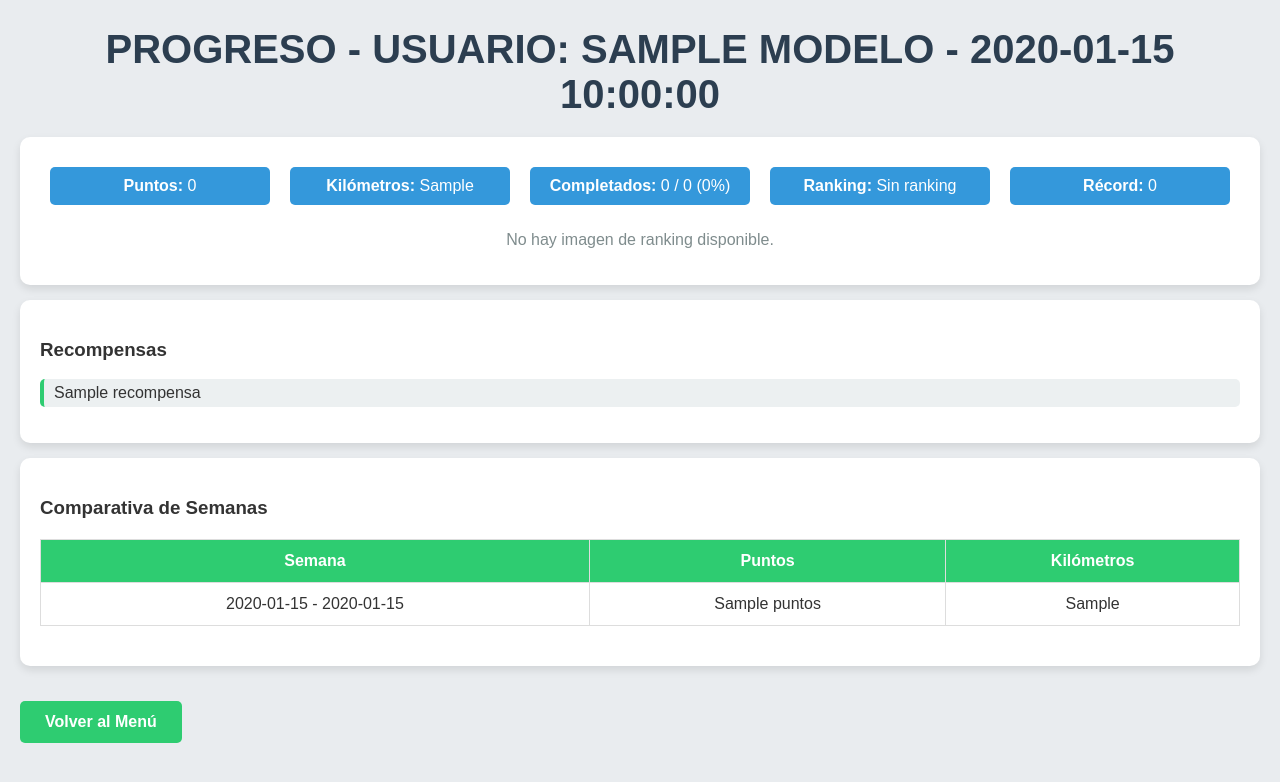
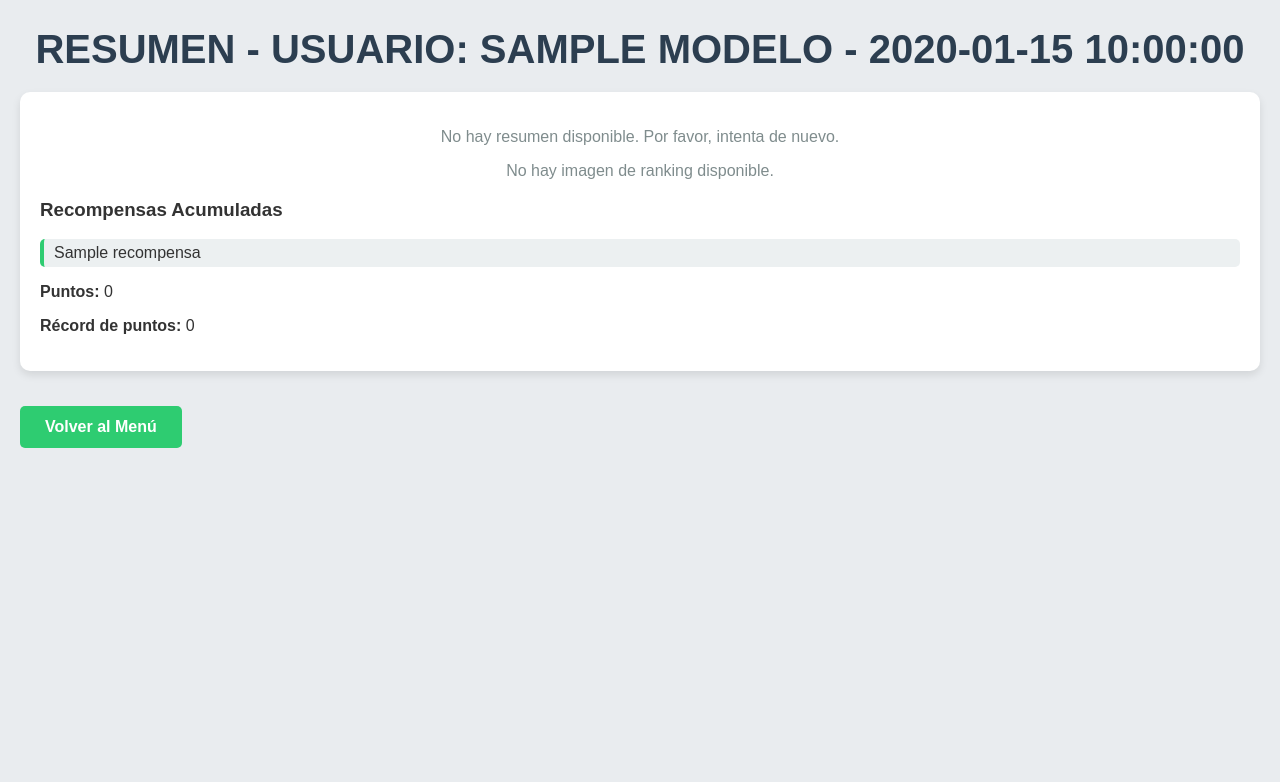
Before and after one commit to bernat1973/entreno-verano, a Flask app: template templates/resumen.html in a window 1280 px wide. Shown: the top 782 px of the page. Run offline with Flask 3, Linux system fonts and the light colour scheme; the template is opened without the code that fills it: most values are stand-ins (such as "Sample title", 1, 10 or a date in 2020); parts of the project's set-up code (start-up, migrations or seed data) failed here and were passed over.

Commit message:
Update resumen.html

```diff
--- a/templates/resumen.html
+++ b/templates/resumen.html
@@ -1,7 +1,7 @@
 <!DOCTYPE html>
 <html>
 <head>
-    <title>Progreso - Entreno Verano</title>
+    <title>Resumen - Entreno Verano</title>
     <style>
         body {
             font-family: 'Arial', sans-serif;
@@ -28,20 +28,13 @@
             transform: translateY(-5px);
             box-shadow: 0 6px 12px rgba(0, 0, 0, 0.2);
         }
-        .stats {
-            display: flex;
-            justify-content: space-between;
-            flex-wrap: wrap;
-        }
-        .stat-item {
-            flex: 1;
-            min-width: 150px;
-            margin: 10px;
-            text-align: center;
+        .summary {
             background-color: #3498db;
             color: white;
-            padding: 10px;
+            padding: 15px;
             border-radius: 5px;
+            margin: 10px 0;
+            font-size: 1.1em;
         }
         ul {
             list-style-type: none;
@@ -61,24 +54,6 @@
             border-radius: 5px;
             border: 2px solid #3498db;
         }
-        .table {
-            width: 100%;
-            border-collapse: collapse;
-            margin: 20px 0;
-        }
-        .table th, .table td {
-            padding: 12px;
-            text-align: center;
-            border: 1px solid #ddd;
-            background-color: #fff;
-        }
-        .table th {
-            background-color: #2ecc71;
-            color: white;
-        }
-        .table tr:nth-child(even) {
-            background-color: #f8f9fa;
-        }
         .button {
             display: inline-block;
             padding: 12px 25px;
@@ -96,45 +71,28 @@
     </style>
 </head>
 <body>
-    <h1>Progreso - Usuario: {{ modelo.nombre }} - {{ fecha }}</h1>
+    <h1>Resumen - Usuario: {{ modelo.nombre }} - {{ fecha }}</h1>
     <div class="card">
-        <div class="stats">
-            <div class="stat-item"><strong>Puntos:</strong> {{ puntos | default(0) }}</div>
-            <div class="stat-item"><strong>Kilómetros:</strong> {{ km | default(0) }}</div>
-            <div class="stat-item"><strong>Completados:</strong> {{ completados | default(0) }} / {{ totales | default(0) }} ({{ (estadisticas.porcentaje_completados | default(0)) | round(2) }}%)</div>
-            <div class="stat-item"><strong>Ranking:</strong> {{ ranking | default('Sin ranking') }}</div>
-            <div class="stat-item"><strong>Récord:</strong> {{ record_puntos | default(0) }}</div>
-        </div>
+        {% if resumen %}
+            <div class="summary">{{ resumen | default('No hay resumen disponible.') | safe }}</div>
+        {% else %}
+            <p style="text-align: center; color: #7f8c8d;">No hay resumen disponible. Por favor, intenta de nuevo.</p>
+        {% endif %}
         {% if imagen_ranking %}
             <img src="{{ url_for('static', filename=imagen_ranking) }}" alt="Imagen de ranking">
         {% else %}
             <p style="text-align: center; color: #7f8c8d;">No hay imagen de ranking disponible.</p>
         {% endif %}
-    </div>
-    <div class="card">
-        <h3>Recompensas</h3>
+        <h3>Recompensas Acumuladas</h3>
         <ul>
-            {% for recompensa in recompensas %}
-                <li>{{ recompensa | default('Sin recompensa') }}</li>
+            {% for semana, usadas in modelo.recompensas_usadas.items() %}
+                {% for recompensa in usadas %}
+                    <li>{{ recompensa }}</li>
+                {% endfor %}
             {% endfor %}
         </ul>
-    </div>
-    <div class="card">
-        <h3>Comparativa de Semanas</h3>
-        <table class="table">
-            <tr>
-                <th>Semana</th>
-                <th>Puntos</th>
-                <th>Kilómetros</th>
-            </tr>
-            {% for semana in semanas_puntos %}
-                <tr>
-                    <td>{{ semana.inicio_semana.strftime('%d/%m/%Y') }} - {{ semana.fin_semana.strftime('%d/%m/%Y') }}</td>
-                    <td>{{ semana.puntos | default(0) }}</td>
-                    <td>{{ semana.km | default(0) }}</td>
-                </tr>
-            {% endfor %}
-        </table>
+        <p><strong>Puntos:</strong> {{ puntos | default(0) }}</p>
+        <p><strong>Récord de puntos:</strong> {{ record_puntos | default(0) }}</p>
     </div>
     <a href="/" class="button">Volver al Menú</a>
 </body>
```
